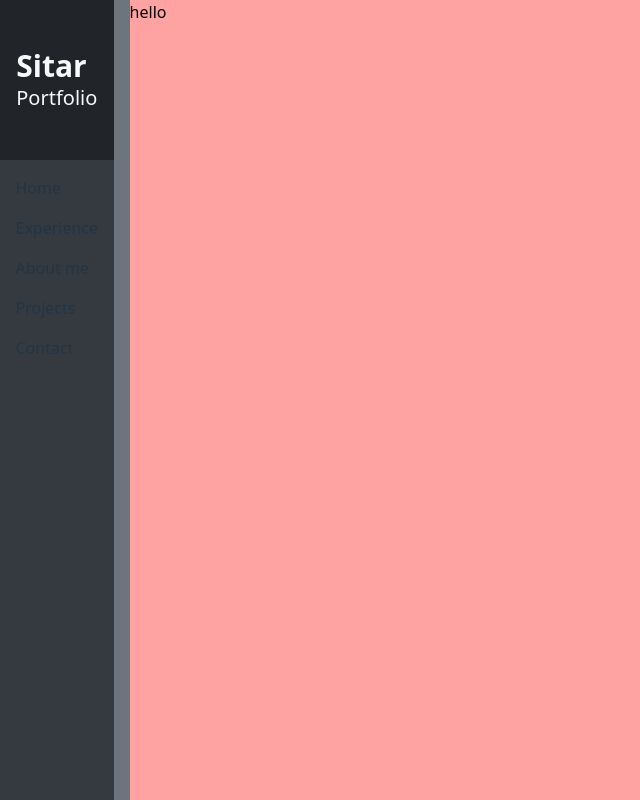
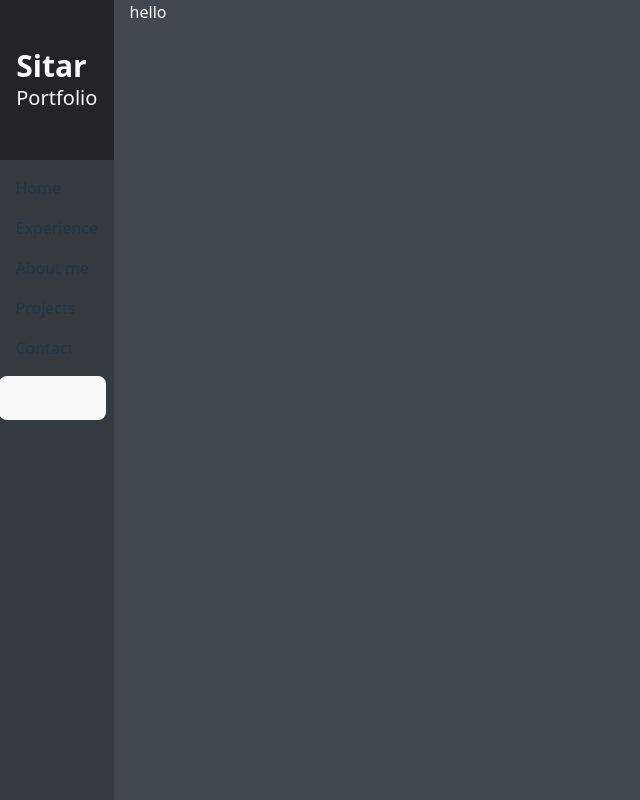
Before and after one commit to daniel-sitar/Portfolio, a Vue app in the folder portfolio/: page / in a window 1280 px wide. Shown: the whole page, without its empty margins (0-640 px from the left). Built offline with nearby package versions, Linux system fonts and the light colour scheme.

Commit message:
change link to router link + add translate button

```diff
--- a/portfolio/src/Views/HomeView.vue
+++ b/portfolio/src/Views/HomeView.vue
@@ -1,6 +1,6 @@
 <template>
     <div class="home">
-        <div class="bg-obsidian-600 h-screen w-screen grid grid-cols-10 grid-rows-10 gap-4">
+        <div class="bg-obsidian-700 h-screen w-screen grid grid-cols-10 grid-rows-10 gap-4">
             <div class="col-span-1 row-span-10 bg-dark-400">
                 <nav class="h-full bg-obsidian-900 grid grid-cols-3 grid-rows-5" aria-label="Main sidebar">
                         <div class="col-span-3 row-span-1 bg-obsidian-900  items-center">
@@ -13,20 +13,23 @@
                         </div>
                         <div class="col-span-3 row-span-7 bg-obsidian-800">
                             <div class="flex items-start justify-center justify-items-center h-full">
-                                <div class="flex items-start justify-center justify-items-center flex-col my-4">
-                                    <ul class="space-y-4">
-                                        <li class=" transition-transform hover:underline hover:font-bold hover:scale-110 decoration-sky-400 decoration-2 duration-200 delay-100 ease-in-out"><a href="#">Home</a></li>
-                                        <li class=" transition-transform hover:underline hover:font-bold hover:scale-110 decoration-sky-400 decoration-2 duration-200 delay-100 ease-in-out"><a href="#">Experience</a></li>
-                                        <li class=" transition-transform hover:underline hover:font-bold hover:scale-110 decoration-sky-400 decoration-2 duration-200 delay-100 ease-in-out"><a href="#">About me</a></li>
-                                        <li class=" transition-transform hover:underline hover:font-bold hover:scale-110 decoration-sky-400 decoration-2 duration-200 delay-100 ease-in-out"><a href="#">Projects</a></li>
-                                        <li class=" transition-transform hover:underline hover:font-bold hover:scale-110 decoration-sky-400 decoration-2 duration-200 delay-100 ease-in-out"><a href="#">Contact</a></li>
+                                <div class="flex items-center justify-center justify-items-center flex-col my-4 w-full">
+                                    <ul class="space-y-4 text-start">
+                                        <li class=" transition-transform hover:underline hover:font-bold hover:scale-110 decoration-sky-400 decoration-2 duration-200 delay-100 ease-in-out"><router-link to="/">Home</router-link></li>
+                                        <li class=" transition-transform hover:underline hover:font-bold hover:scale-110 decoration-sky-400 decoration-2 duration-200 delay-100 ease-in-out"><router-link to="/">Experience</router-link></li>
+                                        <li class=" transition-transform hover:underline hover:font-bold hover:scale-110 decoration-sky-400 decoration-2 duration-200 delay-100 ease-in-out"><router-link to="/about">About me</router-link></li>
+                                        <li class=" transition-transform hover:underline hover:font-bold hover:scale-110 decoration-sky-400 decoration-2 duration-200 delay-100 ease-in-out"><router-link to="/">Projects</router-link></li>
+                                        <li class=" transition-transform hover:underline hover:font-bold hover:scale-110 decoration-sky-400 decoration-2 duration-200 delay-100 ease-in-out"><router-link to="/">Contact</router-link></li>
                                     </ul>
+                                    <div class="flex items-center justify-center justify-items-center my-4 space-y-4">
+                                        <button type="button" class="text-obsidian-100 bg-sky-800 hover:bg-sky-900 hover:text-lg focus:ring-4 focus:ring-sky-800  rounded-lg px-4 py-2.5 me-2 mb-2 text-md transition-transform decoration-2 duration-200 delay-100 ease-in-out">Language</button>
+                                    </div>
                                 </div>
                             </div>
                         </div>
                 </nav>
             </div>
-            <div class="col-span-9 row-span-10 bg-red-300 text-black">
+            <div class="col-span-9 row-span-10 bg-obsidian-700 text-obsidian-100">
                 <p>hello</p>
             </div>
         </div>
```
